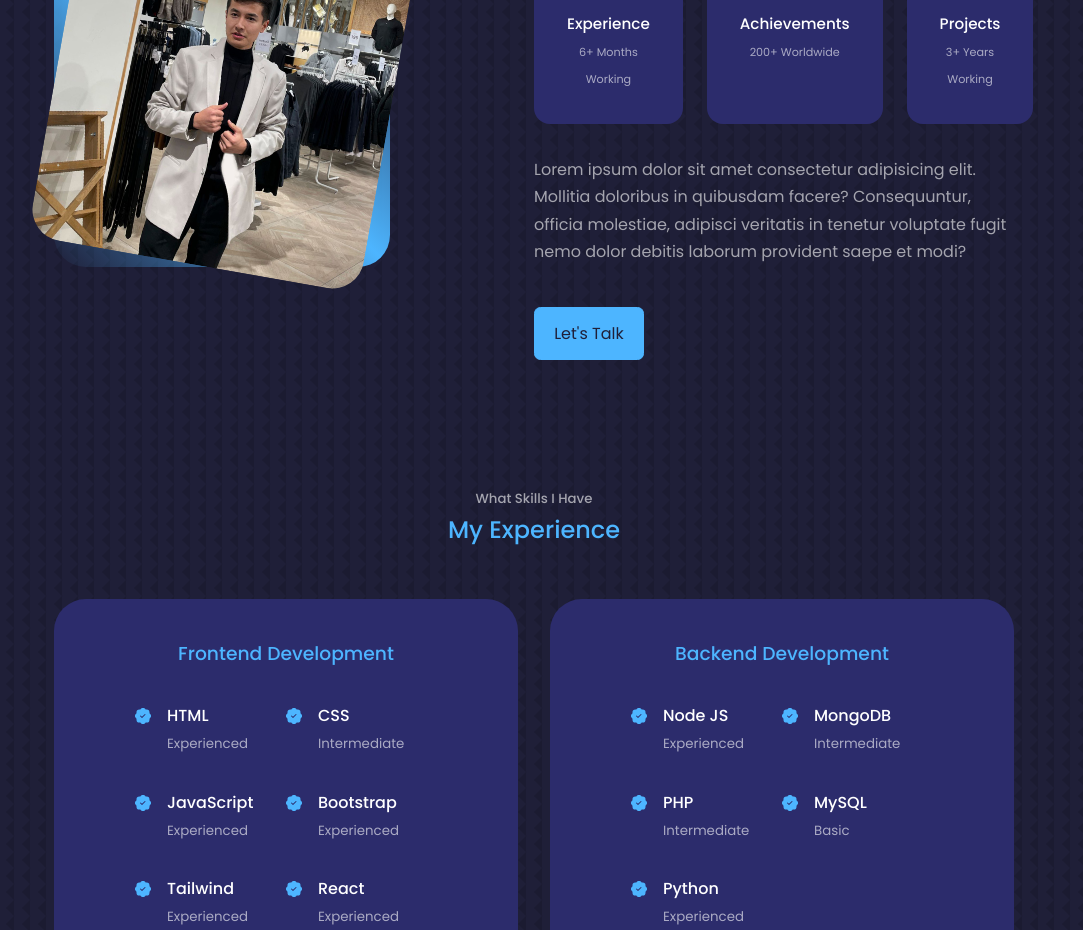
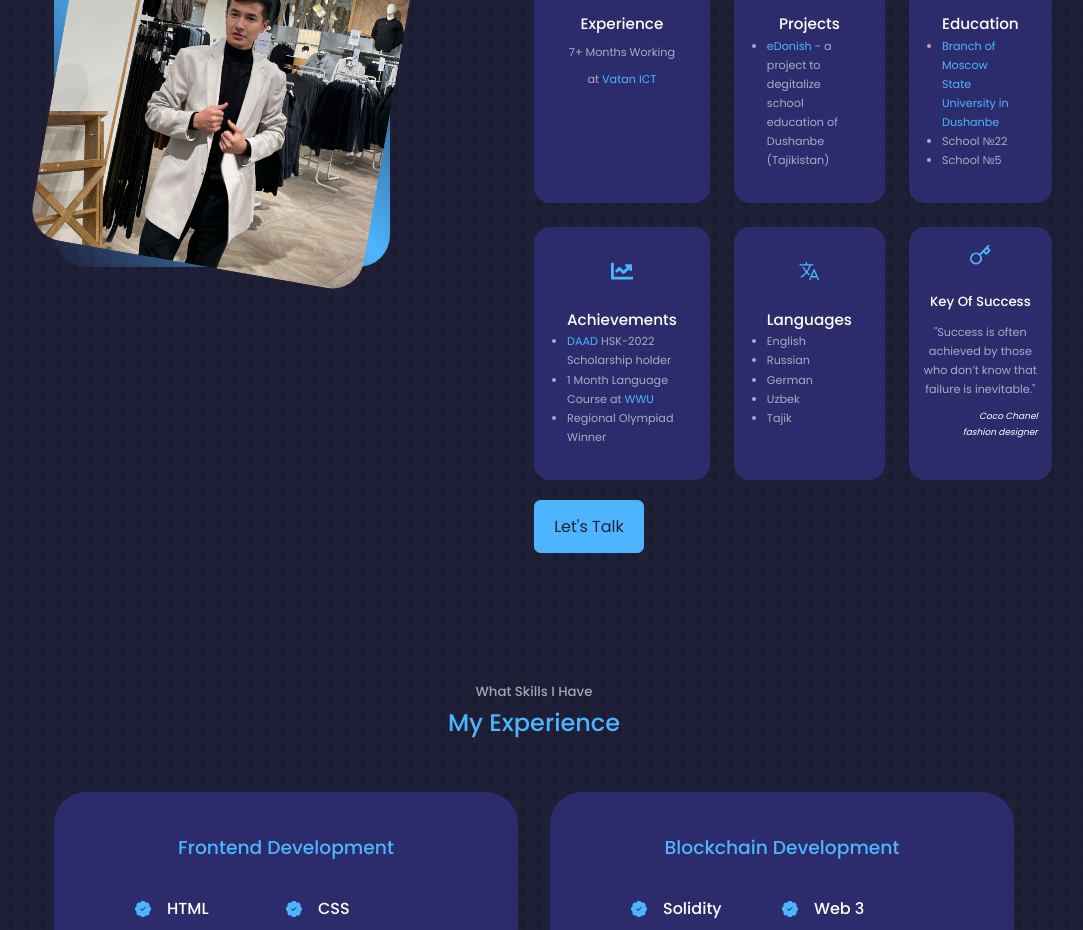
Before and after one commit to kholturaev2001/portfolio-web, a React (Create React App) app: page / in a window 1280 px wide. Shown: the part 1100-2030 px from the top of the page, without its empty margins (106-1189 px from the left). Built offline with nearby package versions, Linux system fonts and the light colour scheme.

Commit message:
working on About component

```diff
--- a/src/components/About/About.jsx
+++ b/src/components/About/About.jsx
@@ -4,6 +4,9 @@ import ME from "../../assets/photo_2022-11-10_01-16-51.jpg";
 import { FaAward } from "react-icons/fa";
 import { FaChartLine } from "react-icons/fa";
 import { VscFolderLibrary } from "react-icons/vsc";
+import { IoLanguageOutline } from "react-icons/io5";
+import { MdCastForEducation } from "react-icons/md";
+import { FiKey } from "react-icons/fi";
 import { useSelector } from "react-redux";
 
 const About = () => {
@@ -25,27 +28,82 @@ const About = () => {
             <article className="about_card">
               <FaAward className="about_icon" />
               <h5>Experience</h5>
-              <small>6+ Months Working</small>
+              <small>
+                7+ Months Working at{" "}
+                <a href="https://vatan-ict.tj" target="_blank">
+                  Vatan ICT
+                </a>
+              </small>
+            </article>
+            <article className="about_card">
+              <VscFolderLibrary className="about_icon" />
+              <h5>Projects</h5>
+              <ul className="langList">
+                <li>
+                  <a href="https://edonish.tj" target="_blank">
+                    eDonish
+                  </a>{" "}
+                  - a project to degitalize school education of Dushanbe
+                  (Tajikistan)
+                </li>
+              </ul>{" "}
+            </article>
+            <article className="about_card">
+              <MdCastForEducation className="about_icon" />
+              <h5>Education</h5>
+              <ul className="langList">
+                <li>
+                  <a href="https://msu.tj" target="_blank">
+                    Branch of Moscow State University in Dushanbe
+                  </a>
+                </li>
+                <li>School №22</li>
+                <li>School №5</li>
+              </ul>
             </article>
             <article className="about_card">
               <FaChartLine className="about_icon" />
               <h5>Achievements</h5>
-              <small>200+ Worldwide</small>
+              <ul className="langList">
+                <li>
+                  <a href="https://www.daad.de/en/" target="_target">
+                    DAAD
+                  </a>{" "}
+                  HSK-2022 Scholarship holder
+                </li>
+                <li>
+                  1 Month Language Course at{" "}
+                  <a href="https://www.uni-muenster.de/en/" target="_blank">
+                    WWU
+                  </a>
+                </li>
+                <li>Regional Olympiad Winner</li>
+              </ul>{" "}
             </article>
             <article className="about_card">
-              <VscFolderLibrary className="about_icon" />
-              <h5>Projects</h5>
-              <small>3+ Years Working</small>
+              <IoLanguageOutline className="about_icon" />
+              <h5>Languages</h5>
+              {/* <small>3+ Years Working</small> */}
+              <ul className="langList">
+                <li>English</li>
+                <li>Russian</li>
+                <li>German</li>
+                <li>Uzbek</li>
+                <li>Tajik</li>
+              </ul>
+            </article>
+            <article className="quote">
+              <FiKey className="about_icon" />
+              <h5>Key Of Success</h5>
+              <p>
+                {" "}
+                "Success is often achieved by those who don’t know that failure
+                is inevitable."
+              </p>
+              <small>Coco Chanel</small>
+              <small>fashion designer</small>
             </article>
           </div>
-
-          <p>
-            Lorem ipsum dolor sit amet consectetur adipisicing elit. Mollitia
-            doloribus in quibusdam facere? Consequuntur, officia molestiae,
-            adipisci veritatis in tenetur voluptate fugit nemo dolor debitis
-            laborum provident saepe et modi?
-          </p>
-
           <a href="#contact" className="btn btn-primary">
             Let's Talk
           </a>
--- a/src/components/About/about.css
+++ b/src/components/About/about.css
@@ -70,6 +70,46 @@
     color: var(--color-light);
 }
 
+.about_content > a {
+    margin: 20px 0 0 0;
+}
+
+.langList > li {
+    list-style-type: disc;
+    text-align: start;
+    font-size: 0.7rem;
+    color: var(--color-light);
+}
+
+.quote {
+    background: var(--color-bg-variant);
+    border: 1px solid transparent;
+    border-radius: 1rem;
+    padding: 1rem 0.5rem;
+    text-align: center;
+    transition: var(--transition);
+}
+
+.quote > p {
+    font-size: 0.7rem;
+    color: var(--color-light);
+    margin: 10px 0;
+}
+
+.quote > small {
+    font-size: 9px;
+    text-align: right;
+    padding: 0 5px;
+    font-style: italic;
+    display: block !important;
+}
+
+.quote:hover {
+    background: transparent;
+    border-color: var(--color-primary-variant);
+    cursor: pointer;
+}
+
 /* ===========================    MEDIA QUERIES (MEDIUM DEVICES) ====================== */
 @media screen and (max-width: 1024px) {
     .about_container {
--- a/src/components/Experience/Experience.jsx
+++ b/src/components/Experience/Experience.jsx
@@ -40,8 +40,8 @@ const Experience = () => {
               <BsPatchCheckFill className="experience_details-icon" />
               <div>
                 {" "}
-                <h4>Bootstrap</h4>
-                <small className="text-light">Experienced</small>
+                <h4>SASS</h4>
+                <small className="text-light">Elementary</small>
               </div>
             </article>
             <article className="experience_details">
@@ -60,19 +60,11 @@ const Experience = () => {
                 <small className="text-light">Experienced</small>
               </div>
             </article>
-          </div>
-        </div>
-
-        {/* END OF FRONTEND */}
-
-        <div className="experience_backend">
-          <h3>Backend Development</h3>
-          <div className="experience_content">
             <article className="experience_details">
               <BsPatchCheckFill className="experience_details-icon" />
               <div>
                 {" "}
-                <h4>Node JS</h4>
+                <h4>GitHub</h4>
                 <small className="text-light">Experienced</small>
               </div>
             </article>
@@ -80,8 +72,32 @@ const Experience = () => {
               <BsPatchCheckFill className="experience_details-icon" />
               <div>
                 {" "}
-                <h4>MongoDB</h4>
+                <h4>Bitbucket</h4>
+                <small className="text-light">Experienced</small>
+              </div>
+            </article>
+          </div>
+        </div>
+
+        {/* END OF FRONTEND */}
+
+        <div className="experience_backend">
+          <h3>Blockchain Development</h3>
+          <div className="experience_content">
+            <article className="experience_details">
+              <BsPatchCheckFill className="experience_details-icon" />
+              <div>
+                {" "}
+                <h4>Solidity</h4>
                 <small className="text-light">Intermediate</small>
+              </div>
+            </article>
+            <article className="experience_details">
+              <BsPatchCheckFill className="experience_details-icon" />
+              <div>
+                {" "}
+                <h4>Web 3</h4>
+                <small className="text-light">Basics</small>
               </div>
             </article>
             <article className="experience_details">
--- a/src/components/Header/HeaderSocials.jsx
+++ b/src/components/Header/HeaderSocials.jsx
@@ -1,19 +1,19 @@
 import React from "react";
 import { BsLinkedin } from "react-icons/bs";
 import { FaGithub } from "react-icons/fa";
-import { FiDribbble } from "react-icons/fi";
+import { BsInstagram } from "react-icons/bs";
 
 const HeaderSocials = () => {
   return (
     <div className="header_socials">
-      <a href="https://linkedin.com" target="_blank">
+      <a href="https://www.linkedin.com/in/muhammadrasul-kholturaev-327b2a1a6/" target="_blank">
         <BsLinkedin />
       </a>
-      <a href="https://github.com" target="_blank">
+      <a href="https://github.com/kholturaev2001" target="_blank">
         <FaGithub />
       </a>
-      <a href="https://dribble.com" target="_blank">
-        <FiDribbble />
+      <a href="https://www.instagram.com/kholturaev2001/" target="_blank">
+        <BsInstagram />
       </a>
     </div>
   );
--- a/src/components/Testimonials/Testimonials.jsx
+++ b/src/components/Testimonials/Testimonials.jsx
@@ -1,9 +1,10 @@
 import React from "react";
 import "./testimonials.css";
-import AVTR1 from "../../assetsOne/avatar1.jpg";
+import AVTR1 from "../../assets/lola.png";
 import AVTR2 from "../../assetsOne/avatar2.jpg";
 import AVTR3 from "../../assetsOne/avatar3.jpg";
 import AVTR4 from "../../assetsOne/avatar4.jpg";
+import {AiFillApple } from 'react-icons/ai'
 
 // import Swiper core and required modules
 import { Pagination, A11y } from "swiper";
@@ -18,7 +19,7 @@ const Testimonials = () => {
   const data = [
     {
       avatar: AVTR1,
-      name: "Tina Snow",
+      name: "Lola Aminjanova",
       review:
         "Lorem ipsum dolor sit amet consectetur adipisicing elit. Perspiciatis doloremque perferendis officiis ratione odit dolorem magni sit delectus error reiciendis corporis accusamus at reprehenderit, ullam illo dicta atque? Totam, delectus.",
     },
@@ -43,7 +44,7 @@ const Testimonials = () => {
   ];
   return (
     <section id="testimonials">
-      <h5>Review from clients</h5>
+      <h5>Positive Feedback And Awards</h5>
       <h2>Testimonials</h2>
 
       <Swiper
@@ -60,6 +61,7 @@ const Testimonials = () => {
               <img src={avatar} />
             </div>
             <h5 className="client_name">{name}</h5>
+            <p >Founder of Apple <span><AiFillApple /></span></p>
             <small className="client_review">{review}</small>
           </SwiperSlide>
         ))}
```
Also changed, not shown: src/assets/lola.png (added).
